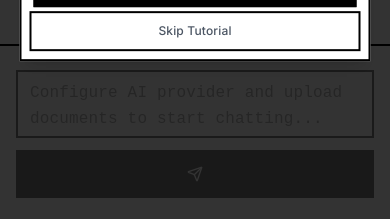
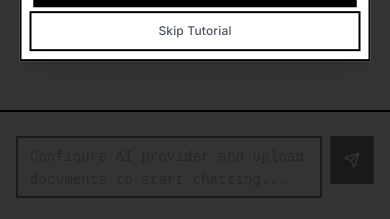
Before and after one commit to Kedhareswer/QuantumPDF_ChatApp_VectorDB, a Next.js app: page / in a window 390 px wide. Shown: the part 622-841 px from the top of the page. Built offline with nearby package versions, Linux system fonts and the light colour scheme.

Commit message:
mobile-responsiveness

```diff
--- a/app/page.tsx
+++ b/app/page.tsx
@@ -662,7 +662,7 @@ export default function QuantumPDFChatbot() {
           ${sidebarCollapsed ? "lg:w-16 w-72" : "w-80"}
           ${sidebarOpen ? "translate-x-0" : "-translate-x-full lg:translate-x-0"}
           transition-all duration-300 ease-in-out
-          bg-white border-r-2 border-black flex flex-col h-full
+          bg-white border-r-2 border-black flex flex-col h-screen
         `}
         >
           {/* Sidebar Header */}
--- a/components/chat-interface.tsx
+++ b/components/chat-interface.tsx
@@ -1197,13 +1197,13 @@ ${diagnostics.documents.length === 0
 
             {/* Search URL guidance removed */}
 
-            <div className="flex flex-col sm:flex-row sm:items-center gap-3 w-full">
+            <div className="flex items-start gap-2 w-full">
               {/* Mode selector removed (Docs-only) */}
 
               {/* Output mode selector removed */}
 
               {/* Text input */}
-              <div className="flex-1 min-w-0 w-full">
+              <div className="flex-1 min-w-0">
                 <Textarea
                   id="chat-input"
                   ref={inputRef}
@@ -1212,26 +1212,23 @@ ${diagnostics.documents.length === 0
                   onKeyDown={handleKeyDown}
                   placeholder={disabled ? 'Configure AI provider and upload documents to start chatting...' : 'Ask a question about your documents... (Shift+Enter for new line)'}
                   disabled={disabled || isProcessing}
-                  className="min-h-[3rem] h-[3rem] sm:h-auto max-h-[7.5rem] resize-none border-2 border-black focus:ring-0 focus:border-black font-mono text-base leading-relaxed w-full"
+                  className="min-h-[3rem] h-[3rem] sm:h-auto max-h-[7.5rem] resize-none border-2 border-black focus:ring-0 focus:border-black font-mono text-sm sm:text-base leading-relaxed w-full"
                   rows={1}
                 />
               </div>
 
               {/* Submit button */}
-              <div className="shrink-0 w-full sm:w-auto">
+              <div className="shrink-0">
                 <Button
                   type="submit"
                   disabled={(disabled || isProcessing) || !input.trim()}
-                  className="w-full sm:w-auto border-2 border-black bg-black text-white hover:bg-white hover:text-black px-6 h-12 btn-enhanced"
+                  className="border-2 border-black bg-black text-white hover:bg-white hover:text-black px-3 sm:px-6 h-12 btn-enhanced"
                   aria-label={'Send message'}
                 >
                   {isProcessing ? (
                     <Loader2 className="w-5 h-5 animate-spin" />
                   ) : (
-                    <div className="flex items-center gap-2">
-                      <Send className="w-5 h-5" />
-                      <span className="hidden sm:inline">Send</span>
-                    </div>
+                    <Send className="w-5 h-5" />
                   )}
                 </Button>
               </div>
```
